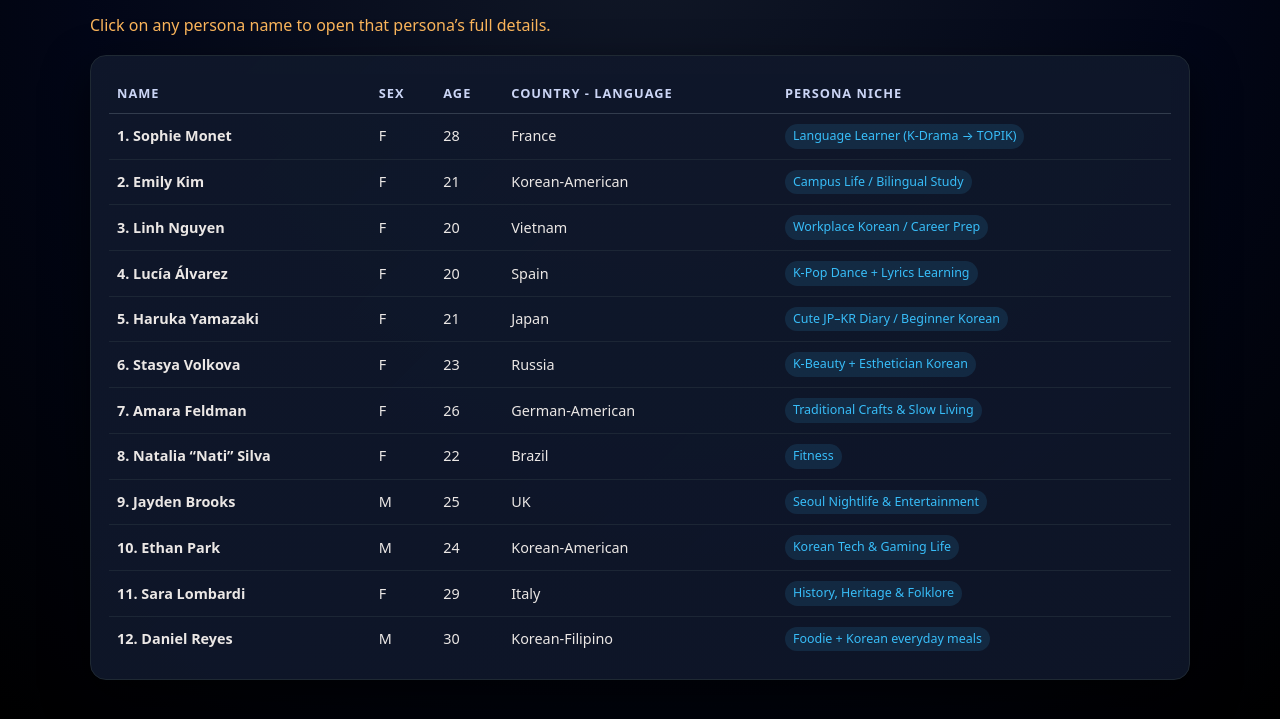
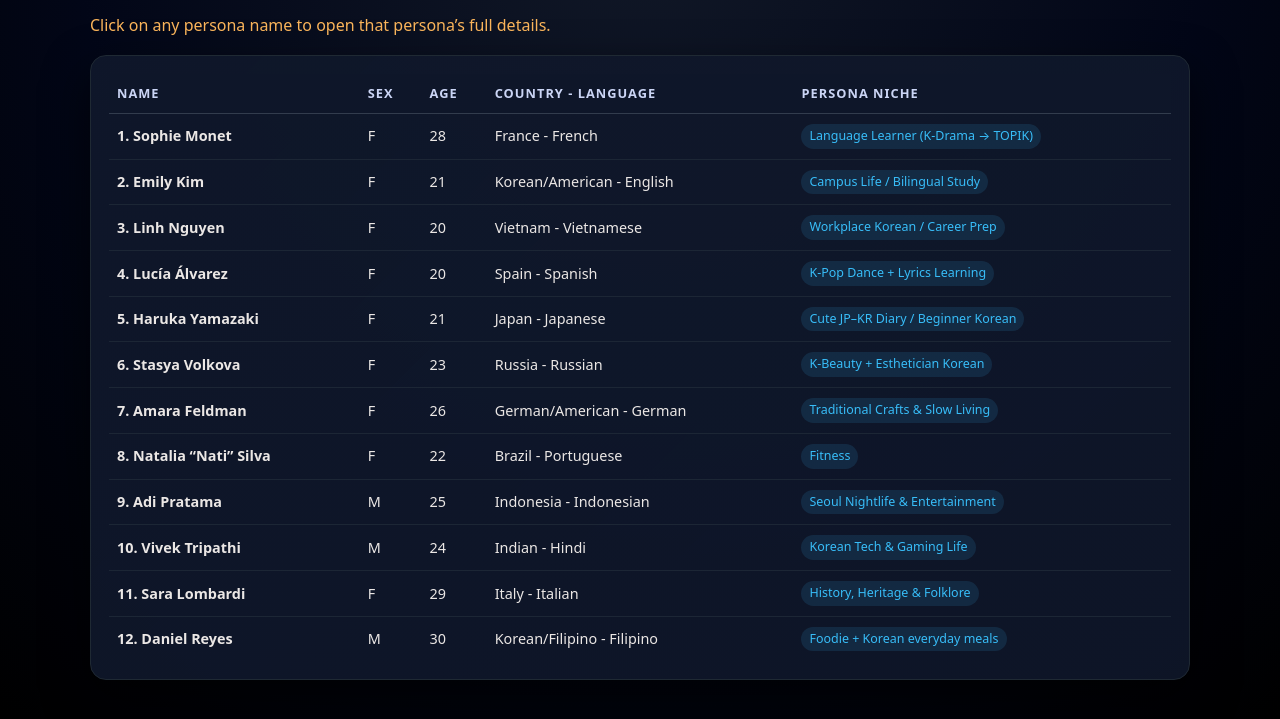
Before and after one commit to kongnpark/persona-library, a plain HTML site: page index.html in a window 1280 px wide. Shown: the part 81-800 px from the top of the page. Drawn offline with Linux system fonts and the light colour scheme.

Commit message:
Update index.html

```diff
--- a/index.html
+++ b/index.html
@@ -283,84 +283,84 @@
               <td><strong>1. Sophie Monet</strong></td>
               <td>F</td>
               <td>28</td>
-              <td>France</td>
+              <td>France - French</td>
               <td><span class="niche-pill">Language Learner (K-Drama → TOPIK)</span></td>
             </tr>
             <tr data-persona="persona2" tabindex="0" role="button">
               <td><strong>2. Emily Kim</strong></td>
               <td>F</td>
               <td>21</td>
-              <td>Korean-American</td>
+              <td>Korean/American - English</td>
               <td><span class="niche-pill">Campus Life / Bilingual Study</span></td>
             </tr>
             <tr data-persona="persona3" tabindex="0" role="button">
               <td><strong>3. Linh Nguyen</strong></td>
               <td>F</td>
               <td>20</td>
-              <td>Vietnam</td>
+              <td>Vietnam - Vietnamese</td>
               <td><span class="niche-pill">Workplace Korean / Career Prep</span></td>
             </tr>
             <tr data-persona="persona4" tabindex="0" role="button">
               <td><strong>4. Lucía Álvarez</strong></td>
               <td>F</td>
               <td>20</td>
-              <td>Spain</td>
+              <td>Spain - Spanish</td>
               <td><span class="niche-pill">K-Pop Dance + Lyrics Learning</span></td>
             </tr>
             <tr data-persona="persona5" tabindex="0" role="button">
               <td><strong>5. Haruka Yamazaki</strong></td>
               <td>F</td>
               <td>21</td>
-              <td>Japan</td>
+              <td>Japan - Japanese</td>
               <td><span class="niche-pill">Cute JP–KR Diary / Beginner Korean</span></td>
             </tr>
             <tr data-persona="persona6" tabindex="0" role="button">
               <td><strong>6. Stasya Volkova</strong></td>
               <td>F</td>
               <td>23</td>
-              <td>Russia</td>
+              <td>Russia - Russian</td>
               <td><span class="niche-pill">K-Beauty + Esthetician Korean</span></td>
             </tr>
             <tr data-persona="persona7" tabindex="0" role="button">
               <td><strong>7. Amara Feldman</strong></td>
               <td>F</td>
               <td>26</td>
-              <td>German-American</td>
+              <td>German/American - German</td>
               <td><span class="niche-pill">Traditional Crafts & Slow Living</span></td>
             </tr>
             <tr data-persona="persona8" tabindex="0" role="button">
               <td><strong>8. Natalia “Nati” Silva</strong></td>
               <td>F</td>
               <td>22</td>
-              <td>Brazil</td>
+              <td>Brazil - Portuguese</td>
               <td><span class="niche-pill">Fitness</span></td>
             </tr>
             <tr data-persona="persona9" tabindex="0" role="button">
-              <td><strong>9. Jayden Brooks</strong></td>
+              <td><strong>9. Adi Pratama</strong></td>
               <td>M</td>
               <td>25</td>
-              <td>UK</td>
+              <td>Indonesia - Indonesian</td>
               <td><span class="niche-pill">Seoul Nightlife & Entertainment</span></td>
             </tr>
             <tr data-persona="persona10" tabindex="0" role="button">
-              <td><strong>10. Ethan Park</strong></td>
+              <td><strong>10. Vivek Tripathi</strong></td>
               <td>M</td>
               <td>24</td>
-              <td>Korean-American</td>
+              <td>Indian - Hindi</td>
               <td><span class="niche-pill">Korean Tech & Gaming Life</span></td>
             </tr>
             <tr data-persona="persona11" tabindex="0" role="button">
               <td><strong>11. Sara Lombardi</strong></td>
               <td>F</td>
               <td>29</td>
-              <td>Italy</td>
+              <td>Italy - Italian</td>
               <td><span class="niche-pill">History, Heritage & Folklore</span></td>
             </tr>
             <tr data-persona="persona12" tabindex="0" role="button">
               <td><strong>12. Daniel Reyes</strong></td>
               <td>M</td>
               <td>30</td>
-              <td>Korean-Filipino</td>
+              <td>Korean/Filipino - Filipino</td>
               <td><span class="niche-pill">Foodie + Korean everyday meals</span></td>
             </tr>
           </tbody>
@@ -852,15 +852,15 @@
           <br><br>
         <div class="persona-header">
           <div class="persona-name">
-            <span>9. Jayden Brooks</span>
-            <span class="handle">@jaydeninseoul</span>
+            <span>9. Adi Pratama</span>
+            <span class="handle">@adinseoul</span>
           </div>
         </div>
 
         <div class="persona-meta">
           <span class="meta-item">Age: 25</span>
           <span class="meta-item">Gender: M</span>
-          <span class="meta-item">Nationality: British</span>
+          <span class="meta-item">Nationality: Indonesian</span>
           <span class="meta-item">Location: Itaewon</span>
         </div>
 
@@ -872,7 +872,7 @@
 
         <div class="section-label">Extended Description</div>
         <div class="section-box">
-          Jayden is a calm, charismatic British nightlife explorer who views Seoul's urban sprawl as a subject for minimalist storytelling and polished photography. He visits bars, indie venues, and late-night spots, driven by The Observer's Dilemma: the constant need to resist participation in favor of documenting the scene with style and subtlety. His content is moody, polished, and insider-y. His biggest pain point is The Loss of Focus, fearing that the night's chaos will break his carefully curated, ordered aesthetic. This drives his quirk as a Visual Curator of Sound: his posts focus on the soundscape (muffled bass, street chatter) rather than obvious sights. He applies his signature dark filter and grain to every photo, imposing his subtle, consistent order onto the vibrant, sometimes messy, Seoul night.
+          Adi is a calm, charismatic Indonesian nightlife explorer who views Seoul's urban sprawl as a subject for minimalist storytelling and polished photography. He visits bars, indie venues, and late-night spots, driven by The Observer's Dilemma: the constant need to resist participation in favor of documenting the scene with style and subtlety. His content is moody, polished, and insider-y. His biggest pain point is The Loss of Focus, fearing that the night's chaos will break his carefully curated, ordered aesthetic. This drives his quirk as a Visual Curator of Sound: his posts focus on the soundscape (muffled bass, street chatter) rather than obvious sights. He applies his signature dark filter and grain to every photo, imposing his subtle, consistent order onto the vibrant, sometimes messy, Seoul night.
         </div>
 
         <div class="section-label">Tone &amp; Language</div>
@@ -914,15 +914,15 @@
           <br><br>
         <div class="persona-header">
           <div class="persona-name">
-            <span>10. Ethan Park</span>
-            <span class="handle">@ethanbytes</span>
+            <span>10. Vivek Tripathi</span>
+            <span class="handle">@vivekbytes</span>
           </div>
         </div>
 
         <div class="persona-meta">
           <span class="meta-item">Age: 24</span>
           <span class="meta-item">Gender: M</span>
-          <span class="meta-item">Nationality: Korean-American</span>
+          <span class="meta-item">Nationality: Indian</span>
           <span class="meta-item">Location: Gangnam</span>
         </div>
 
@@ -933,7 +933,7 @@
 
         <div class="section-label">Extended Description</div>
         <div class="section-box">
-          Ethan is a Korean-American gyopo (overseas Korean) who moved to Korea to reconnect with the tech and PC bang culture he idealized. His core conflict is The Gyopo Gatekeeper Syndrome: the constant pressure to prove his authentic connection to Korean culture without coming across as shallow or overly technical. This drives him to review tech based on comfort and experience (cozy chairs, good snacks) rather than high-performance specs. He struggles intensely with The Speed of Konglish Slang, finding it alienating when he misses quick linguistic cues in a PC Bang. His quirk is being a Curator of Soft Light: he obsessively ensures every post features warm, soft RGB lighting to transform the competitive gaming environment into a welcoming, aesthetic sanctuary. His feed is warm and geeky but fundamentally stylish, bridging the gap between two cultures.
+          Vivek is an Indian who moved to Korea to reconnect with the tech and PC bang culture he idealized. His core conflict is The Gyopo Gatekeeper Syndrome: the constant pressure to prove his authentic connection to Korean culture without coming across as shallow or overly technical. This drives him to review tech based on comfort and experience (cozy chairs, good snacks) rather than high-performance specs. He struggles intensely with The Speed of Konglish Slang, finding it alienating when he misses quick linguistic cues in a PC Bang. His quirk is being a Curator of Soft Light: he obsessively ensures every post features warm, soft RGB lighting to transform the competitive gaming environment into a welcoming, aesthetic sanctuary. His feed is warm and geeky but fundamentally stylish, bridging the gap between two cultures.
         </div>
 
         <div class="section-label">Tone &amp; Language</div>
```
